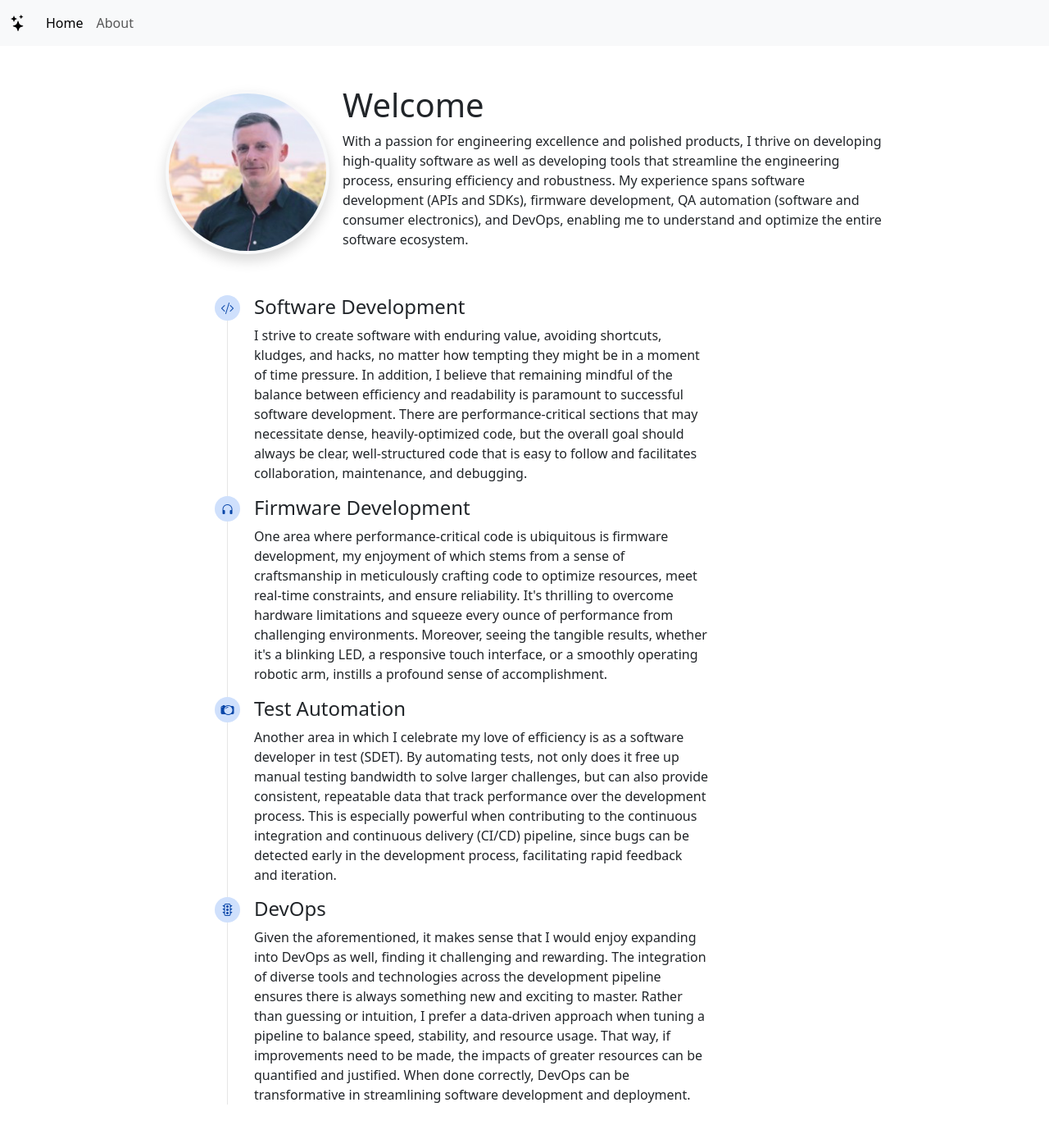
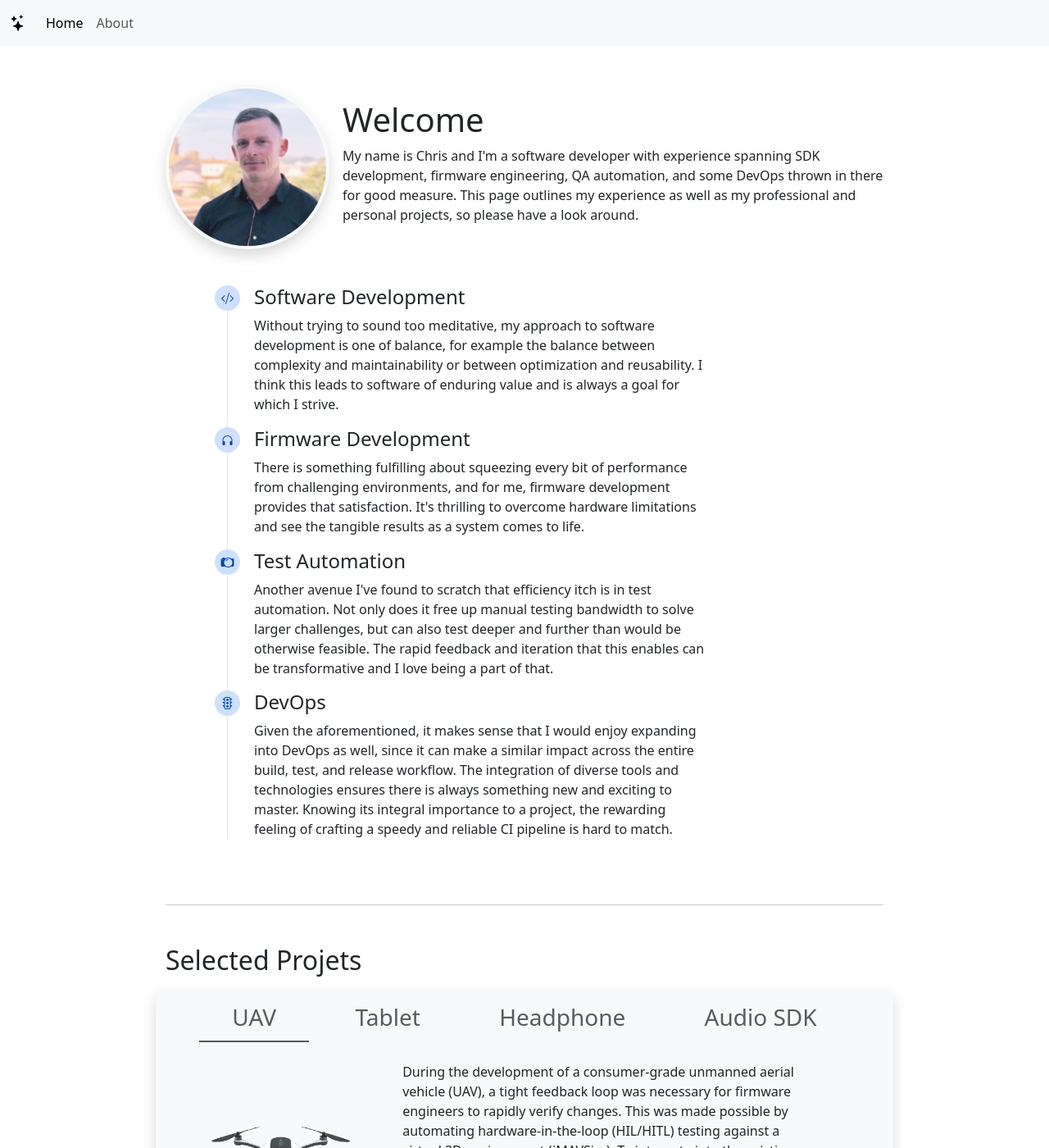
Before and after one commit to chrisdana/chrisdana.github.io, a Jekyll site: the page built from index.md, in a window 1280 px wide and 1400 px high. Shown: the whole window at 82% size. Built offline with Jekyll 4.4.1, drawn with Linux system fonts in a browser that asks for light colours.

Commit message:
Update copy sitewide

```diff
--- a/_data/proprojects.yml
+++ b/_data/proprojects.yml
@@ -29,11 +29,11 @@
         need for manual intervention. This allowed for more data points to be captured
         and gave a clearer picture of performance.
         <br>
-        For the follow-on product, I moved to firmware development and was tasked with
-        integrating a fuel gauge (TI BQ27421) and touch controller (ATTiny16x). When
-        capacitive touch signal noise issues were encountered, collaborative efforts
-        with the EE team were able to isolate the issue (chip-internal noise on certain
-        pins) and work around it.
+        During development of the follow-on product (you guessed it, more headphones),
+        capacitive touch noise issues were encountered. Through collaborative efforts
+        with the EE team, the issue was isolated to chip-internal noise on certain
+        pins and by rerouting those pins to non-touch functionality, costly changes
+        were avoided.
   categories: Automation, Firmware
   uses: Python, ADB, C, I2C, Lab Equipment (Multimeters, Protocol Analyzers, etc.)
 - name: Audio SDK
@@ -41,12 +41,10 @@
   desc: >
         A professional audio encoder SDK product written in C/C++ had become increasingly
         difficult to maintain due to the number and complexity of manual steps involved
-        in building, testing and releasing it. In addition to feature development duties,
-        I was passionate about solving these operational difficulties. As the migration
-        point of contact for our team, I implemented much of the build system
-        upgrades, designed/maintained our CI pipelines, and provided support to other
-        developers. The overhaul to modern development workflows, build tools, and DevOps
-        platform was made challenging by legacy dependencies, but resulted in a greatly
+        in building, testing and releasing it. The solution was an overhaul to a modern
+        development workflow (modified Gitflow), build tools (CMake, Conan), and CI pipelines
+        (GitLab). The final cutover had to be carefully coordinated among multiple teams
+        that shared portions of the codebase, but once complete resulted in a greatly
         accelerated and simplified CI/CD process.
   categories: Software, DevOps
   uses: CMake, Conan, Git, GitLab, Python, Docker, VMWare, Ansible, AWS, Artifactory
--- a/_data/timeline.yml
+++ b/_data/timeline.yml
@@ -1,40 +1,28 @@
 - name: Software Development
   icon: bi-code-slash
   desc: >
-        I strive to create software with enduring value, avoiding shortcuts,
-        kludges, and hacks, no matter how tempting they might be in a moment
-        of time pressure. In addition, I believe that remaining mindful of the balance
-        between efficiency and readability is paramount to successful software development.
-        There are performance-critical sections that may necessitate dense,
-        heavily-optimized code, but the overall goal should always be clear, well-structured
-        code that is easy to follow and facilitates collaboration, maintenance, and debugging.
+        Without trying to sound too meditative, my approach to software development is one of
+        balance, for example the balance between complexity and maintainability or between
+        optimization and reusability. I think this leads to software of enduring value and
+        is always a goal for which I strive.
 - name: Firmware Development
   icon: bi-headphones
   desc: >
-        One area where performance-critical code is ubiquitous is firmware development, my
-        enjoyment of which stems from a sense of
-        craftsmanship in meticulously crafting code to optimize resources, meet real-time
-        constraints, and ensure reliability. It's thrilling to overcome hardware limitations
-        and squeeze every ounce of performance from challenging environments. Moreover, seeing the
-        tangible results, whether it's a blinking LED, a responsive touch interface, or
-        a smoothly operating robotic arm, instills a profound sense of accomplishment.
+        There is something fulfilling about squeezing every bit of performance from challenging
+        environments, and for me, firmware development provides that satisfaction. It's thrilling to
+        overcome hardware limitations and see the tangible results as a system comes to life.
 - name: Test Automation
   icon: bi-camera2
   desc: >
-        Another area in which I celebrate my love of efficiency is as a software developer in
-        test (SDET). By automating tests, not only does it free up manual testing bandwidth
-        to solve larger challenges, but can also  provide consistent, repeatable data that
-        track performance over the development process. This is especially powerful when
-        contributing to the continuous integration and continuous delivery (CI/CD) pipeline,
-        since bugs can be detected early in the development process, facilitating rapid
-        feedback and iteration.
+        Another avenue I've found to scratch that efficiency itch is in test automation. Not
+        only does it free up manual testing bandwidth to solve larger challenges, but can also
+        test deeper and further than would be otherwise feasible. The rapid feedback and iteration
+        that this enables can be transformative and I love being a part of that.
 - name: DevOps
   icon: bi-stoplights
   desc: >
         Given the aforementioned, it makes sense that I would enjoy expanding into DevOps as well,
-        finding it challenging and rewarding. The integration of diverse tools and technologies
-        across the development pipeline ensures there is always something new and exciting to master.
-        Rather than guessing or intuition, I prefer a data-driven approach when tuning a pipeline
-        to balance speed, stability, and resource usage. That way, if improvements need to be made,
-        the impacts of greater resources can be quantified and justified. When done correctly, DevOps
-        can be transformative in streamlining software development and deployment.
+        since it can make a similar impact across the entire build, test, and release workflow. The
+        integration of diverse tools and technologies ensures there is always something new and
+        exciting to master. Knowing its integral importance to a project, the rewarding feeling of
+        crafting a speedy and reliable CI pipeline is hard to match.
--- a/index.md
+++ b/index.md
@@ -12,7 +12,7 @@ title: "CD Github Hub"
       <div class="flex-grow-1 ms-3">
         <h1 class="fw-lighter">Welcome</h1>
         <p class="fs-6 fw-lighter">
-          With a passion for engineering excellence and polished products, I thrive on developing high-quality software as well as developing tools that streamline the engineering process, ensuring efficiency and robustness. My experience spans software development (APIs and SDKs), firmware development, QA automation (software and consumer electronics), and DevOps, enabling me to understand and optimize the entire software ecosystem.
+          My name is Chris and I'm a software developer with experience spanning SDK development, firmware engineering, QA automation, and some DevOps thrown in there for good measure. This page outlines my experience as well as my professional and personal projects, so please have a look around.
         </p>
       </div>
     </div>
```
Also changed, not shown: about.md (+1 -1 lines).
